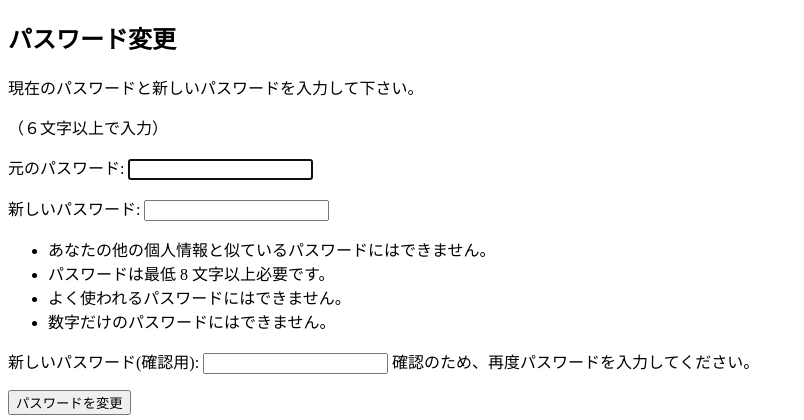
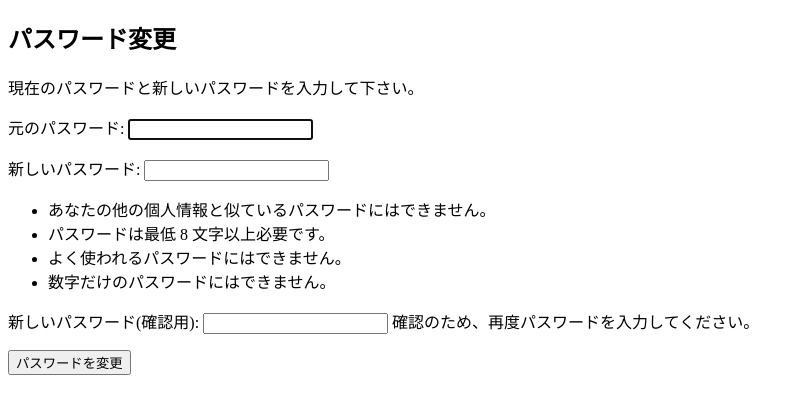
Before and after one commit to yukaaa57/ouchi_closet, a Django app: page /accounts/password_change/ in a window 1280 px wide. Shown: the top 420 px of the page, without its empty margins (0-804 px from the left). Run offline with Django 5.2, Linux system fonts and the light colour scheme; the visitor is signed in with stand-in values (Sample User, id 1).

Commit message:
パスワード変更画面（templates）修正

```diff
--- a/my_app/templates/registration/password_change_form.html
+++ b/my_app/templates/registration/password_change_form.html
@@ -10,7 +10,6 @@
     <h2>パスワード変更</h2>
 
     <p>現在のパスワードと新しいパスワードを入力して下さい。</p>
-    <p>（６文字以上で入力）</p>
 
     <form method="post">
         {% csrf_token %}
```
